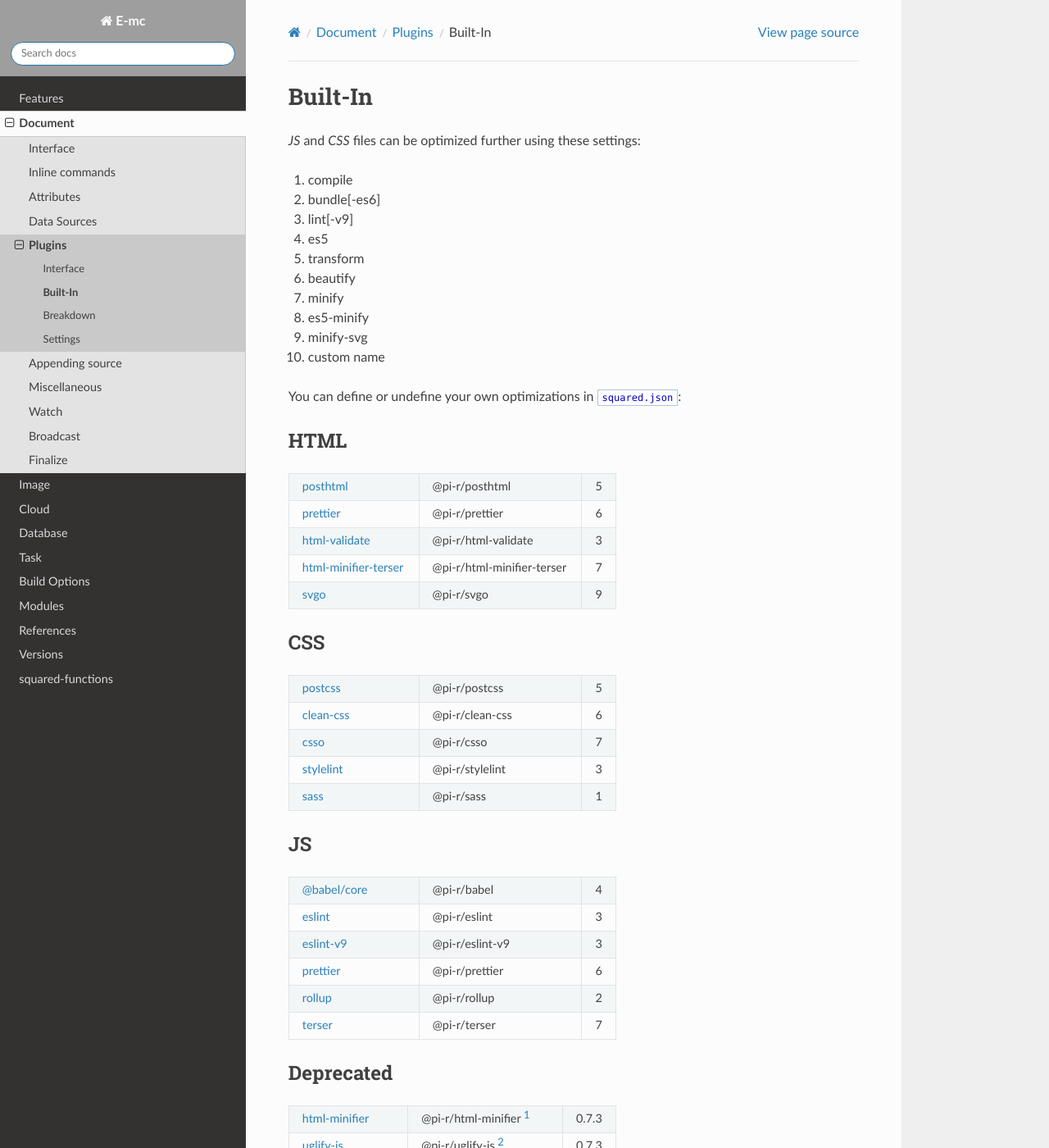
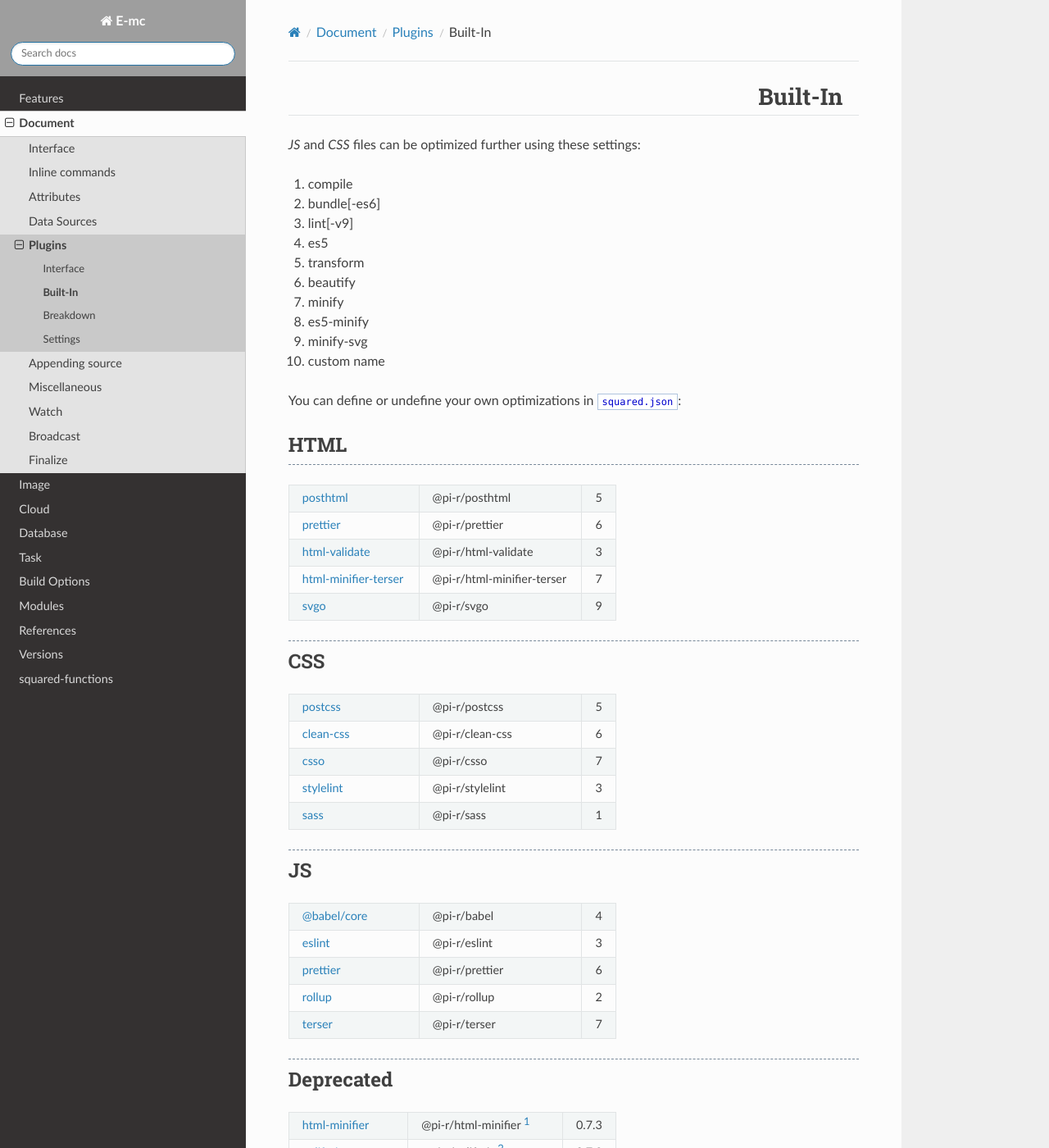
Before and after one commit to anpham6/chrome-docs, a Sphinx documentation site: the page built from source/document/plugins/built-in.rst, in a window 1280 px wide and 1400 px high. Shown: the whole window at 82% size. Built offline with Sphinx 7.4.7 and the Read the Docs theme 2.0.0, drawn with Linux system fonts in a browser that asks for light colours; grey boxes are pictures that could not be loaded.

Commit message:
CSS: Section headers were given border separations.

```diff
--- a/source/_static/override.css
+++ b/source/_static/override.css
@@ -1,3 +1,19 @@
+.rst-content h1 {
+    text-align: right;
+    padding-bottom: 4px;
+    border-bottom: 1px solid #e1e4e5;
+}
+
+.rst-content section > section:nth-of-type(1) h2 {
+    border-bottom: 1px dashed lightslategray;
+    padding-bottom: 8px;
+}
+
+.rst-content section > section:nth-of-type(n+2) h2 {
+    border-top: 1px dashed lightslategray;
+    padding-top: 8px;
+}
+
 .rst-content .code-block-caption {
     font-size: 90%;
     text-align: left;
--- a/source/conf.py
+++ b/source/conf.py
@@ -48,4 +48,5 @@ html_context = {
   'display_github': False,
   'commit': False,
 }
+html_show_sourcelink = False
 html_show_copyright = False
--- a/source/document/plugins/built-in.rst
+++ b/source/document/plugins/built-in.rst
@@ -76,9 +76,6 @@ JS
   * - `eslint <https://github.com/eslint/eslint>`_
     - @pi-r/eslint
     - 3
-  * - `eslint-v9 <https://github.com/eslint/eslint>`_
-    - @pi-r/eslint-v9
-    - 3
   * - `prettier <https://github.com/prettier/prettier>`_
     - @pi-r/prettier
     - 6
```
